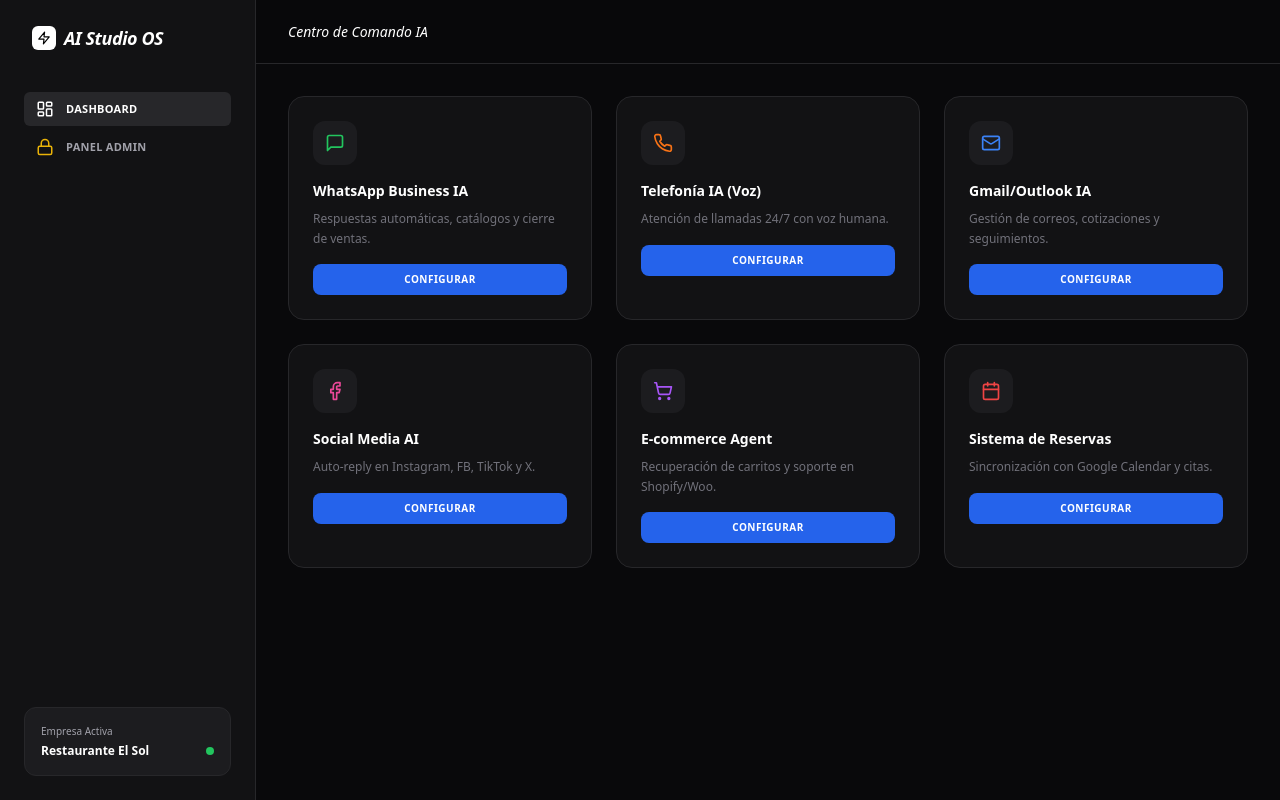
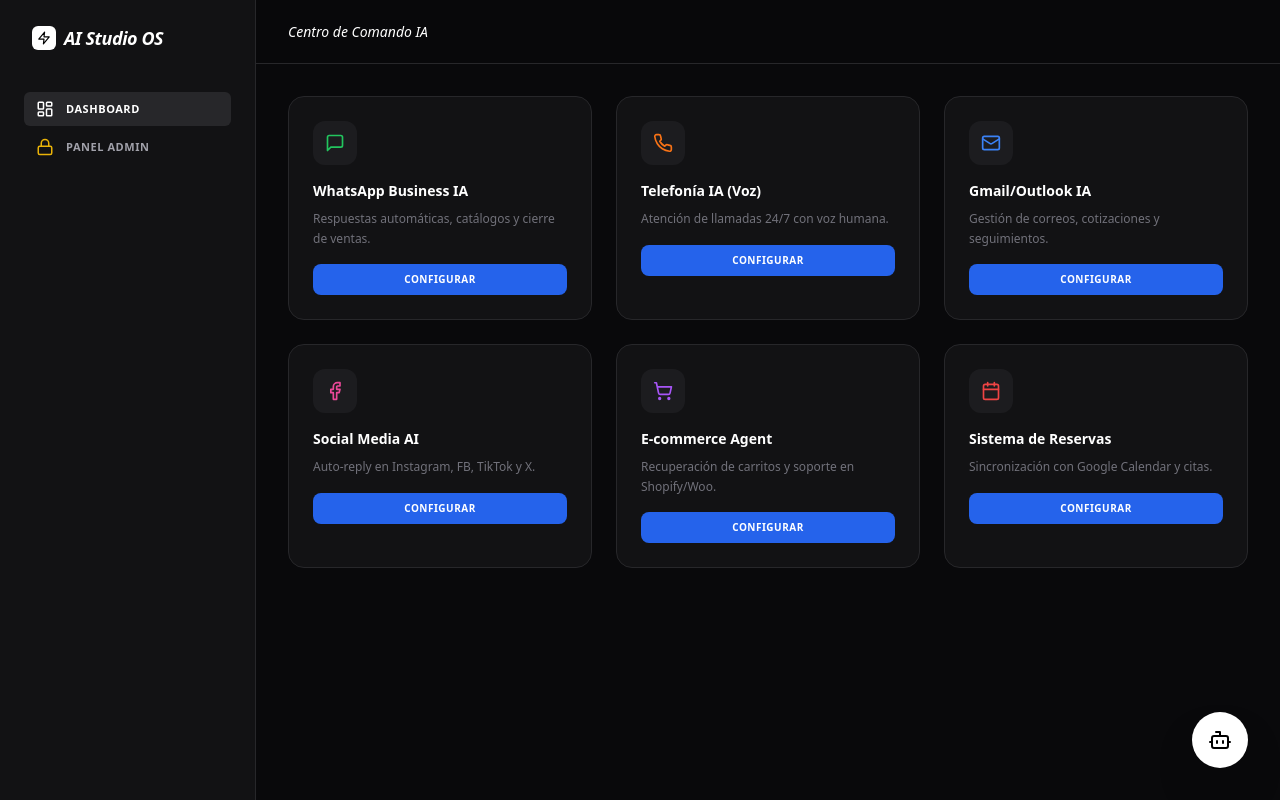
Before and after one commit to Martin19742004/agencia-ia-saas, a Next.js app: page / in a window 1280 px wide. Built offline with nearby package versions, Linux system fonts and the light colour scheme.

Commit message:
Update page.tsx

```diff
--- a/app/page.tsx
+++ b/app/page.tsx
@@ -1,5 +1,6 @@
-"use client";
-import React, { useState, useRef } from 'react';
+
+      "use client";
+import React, { useState } from 'react';
 import {
   Send, Bot, LayoutDashboard, MessageSquare, Phone, Settings, Zap,
   Users, Paperclip, Globe, Mail, ShoppingCart, CheckCircle2, ChevronRight, X,
@@ -8,9 +9,10 @@
 
 export default function AI_Agency_SaaS() {
   const [view, setView] = useState('dashboard');
+  const [isChatOpen, setIsChatOpen] = useState(false);
   const [selectedClient, setSelectedClient] = useState({ id: 1, nombre: 'Restaurante El Sol', plan: 'Gratis' });
   const [messages, setMessages] = useState([
-    { role: 'ai', content: 'Sistema Global Activo. Todos los módulos (WhatsApp, Voz, Gmail, Social) están listos.' }
+    { role: 'ai', content: '¡Hola! Soy tu consultor de IA. ¿Qué negocio vamos a automatizar hoy?' }
   ]);
   const [input, setInput] = useState('');
 
@@ -23,6 +25,11 @@
     { id: 'booking', name: 'Sistema de Reservas', icon: <Calendar size={20} className="text-red-500" />, desc: 'Sincronización con Google Calendar y citas.' },
   ];
 
+  const startSetup = (moduleName) => {
+    setIsChatOpen(true);
+    setMessages([...messages, { role: 'ai', content: `Excelente elección. Vamos a configurar ${moduleName} para ${selectedClient.nombre}. Primero, sube fotos del catálogo o cuéntame qué servicios ofrece el cliente.` }]);
+  };
+
   return (
     <div className="flex h-screen bg-[#09090b] text-white font-sans overflow-hidden">
       <aside className="w-64 bg-[#121214] border-r border-[#27272a] flex flex-col p-6">
@@ -32,25 +39,17 @@
           </div>
           <span className="font-bold tracking-tight text-lg italic">AI Studio OS</span>
         </div>
-
         <nav className="flex-1 space-y-1">
           <div onClick={() => setView('dashboard')} className={`flex items-center gap-3 px-3 py-2 rounded-md cursor-pointer ${view === 'dashboard' ? 'bg-[#27272a] text-white' : 'text-[#a1a1aa] hover:text-white'}`}>
-            <LayoutDashboard size={18}/> <span className="text-[11px] font-bold tracking-wide uppercase">Dashboard</span>
+            <LayoutDashboard size={18}/> <span className="text-[11px] font-bold uppercase tracking-wider">Dashboard</span>
           </div>
           <div onClick={() => setView('admin')} className={`flex items-center gap-3 px-3 py-2 rounded-md cursor-pointer ${view === 'admin' ? 'bg-[#27272a] text-white' : 'text-[#a1a1aa] hover:text-white'}`}>
-            <Lock size={18} className="text-yellow-500"/> <span className="text-[11px] font-bold tracking-wide uppercase">Panel Admin</span>
+            <Lock size={18} className="text-yellow-500"/> <span className="text-[11px] font-bold uppercase tracking-wider">Panel Admin</span>
           </div>
         </nav>
-
-        <div className="mt-auto p-4 bg-[#1c1c1f] rounded-xl border border-[#27272a]">
-          <div className="text-[10px] text-[#a1a1aa] mb-1">Empresa Activa</div>
-          <div className="text-xs font-bold flex items-center justify-between">
-            {selectedClient.nombre} <div className="w-2 h-2 bg-green-500 rounded-full"></div>
-          </div>
-        </div>
       </aside>
 
-      <main className="flex-1 flex flex-col bg-[#09090b]">
+      <main className="flex-1 flex flex-col bg-[#09090b] relative">
         <header className="h-16 border-b border-[#27272a] flex items-center justify-between px-8 bg-[#09090b]/50 backdrop-blur-xl">
           <h2 className="text-sm font-medium italic">{view === 'admin' ? 'Gestión de Ventas' : 'Centro de Comando IA'}</h2>
         </header>
@@ -63,7 +62,12 @@
                   <div className="p-3 bg-[#1c1c1f] rounded-xl w-fit mb-4">{m.icon}</div>
                   <h3 className="text-sm font-bold mb-2">{m.name}</h3>
                   <p className="text-xs text-[#71717a] leading-relaxed mb-4">{m.desc}</p>
-                  <button className="w-full bg-blue-600 py-2 rounded-lg text-[10px] font-bold uppercase tracking-wider">Configurar</button>
+                  <button
+                    onClick={() => startSetup(m.name)}
+                    className="w-full bg-blue-600 py-2 rounded-lg text-[10px] font-bold uppercase tracking-wider hover:bg-blue-500 transition-colors"
+                  >
+                    Configurar
+                  </button>
                 </div>
               ))}
             </div>
@@ -84,6 +88,48 @@
             </div>
           </div>
         )}
+
+        {/* BOTÓN FLOTANTE DE CHAT */}
+        <button
+          onClick={() => setIsChatOpen(true)}
+          className="fixed bottom-8 right-8 w-14 h-14 bg-white text-black rounded-full shadow-2xl flex items-center justify-center hover:scale-110 transition-transform z-40"
+        >
+          <Bot size={24} />
+        </button>
+
+        {/* VENTANA DE CHAT */}
+        {isChatOpen && (
+          <div className="fixed inset-0 bg-black/60 backdrop-blur-sm z-50 flex items-center justify-center p-4">
+            <div className="bg-[#09090b] w-full max-w-2xl h-[600px] rounded-3xl border border-[#27272a] flex flex-col overflow-hidden shadow-2xl">
+              <div className="p-6 border-b border-[#27272a] flex justify-between items-center bg-[#121214]">
+                <div className="flex items-center gap-3">
+                  <Bot size={20} className="text-blue-500" />
+                  <span className="font-bold text-sm">IA Core - {selectedClient.nombre}</span>
+                </div>
+                <button onClick={() => setIsChatOpen(false)} className="p-2 hover:bg-white/5 rounded-lg text-[#52525b] hover:text-white"><X size={20}/></button>
+              </div>
+              <div className="flex-1 p-6 overflow-y-auto space-y-4">
+                {messages.map((m, i) => (
+                  <div key={i} className={`flex ${m.role === 'user' ? 'justify-end' : 'justify-start'}`}>
+                    <div className={`p-4 rounded-2xl text-sm max-w-[80%] ${m.role === 'user' ? 'bg-white text-black' : 'bg-[#18181b] border border-[#27272a] text-[#a1a1aa]'}`}>
+                      {m.content}
+                    </div>
+                  </div>
+                ))}
+              </div>
+              <div className="p-6 bg-[#121214] border-t border-[#27272a] flex gap-3">
+                <button className="p-3 bg-[#1c1c1f] border border-[#27272a] rounded-xl hover:bg-[#27272a]"><Paperclip size={20} className="text-[#a1a1aa]"/></button>
+                <input
+                  value={input}
+                  onChange={(e) => setInput(e.target.value)}
+                  placeholder="Escribe instrucciones para la IA..."
+                  className="flex-1 bg-[#1c1c1f] border border-[#27272a] rounded-xl px-4 py-3 text-sm focus:outline-none"
+                />
+                <button className="p-3 bg-white text-black rounded-xl hover:bg-gray-200 transition-all"><Send size={20} /></button>
+              </div>
+            </div>
+          </div>
+        )}
       </main>
     </div>
   );
```
